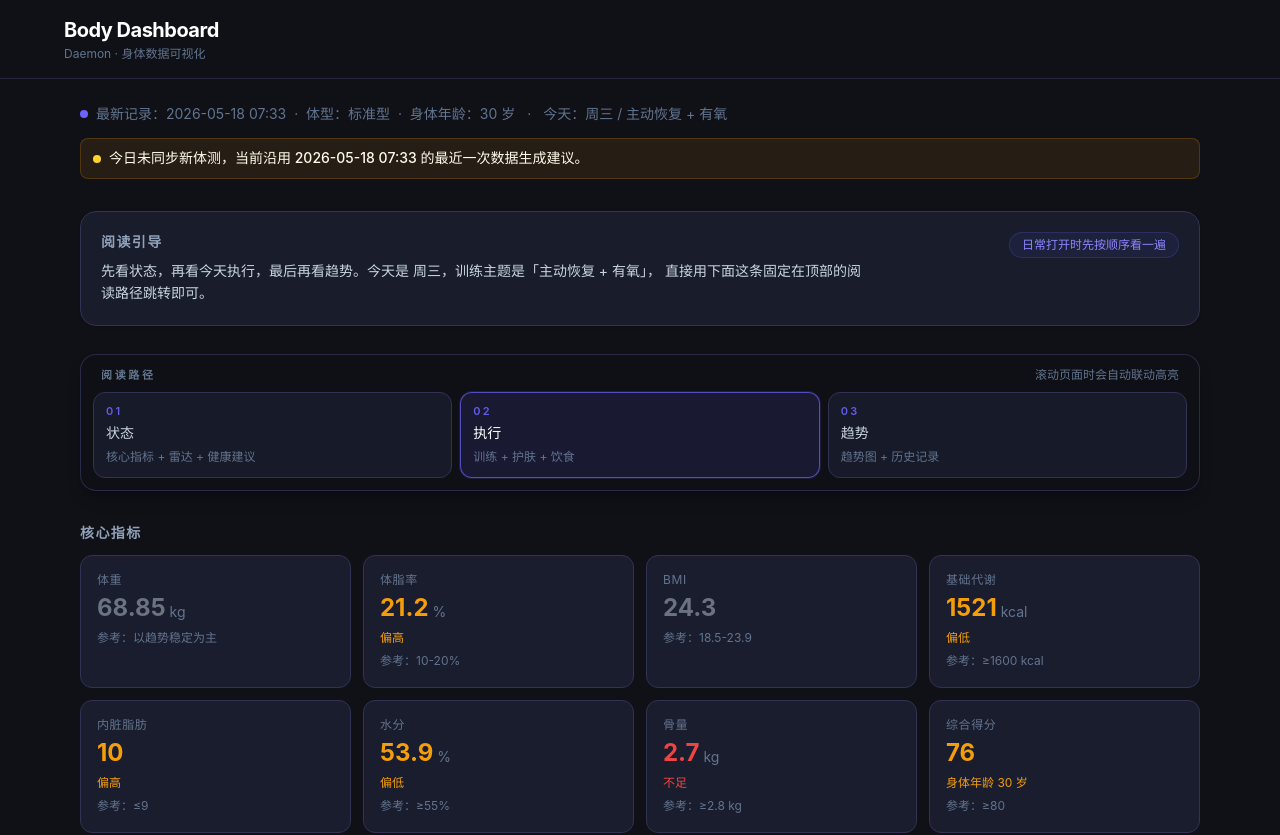
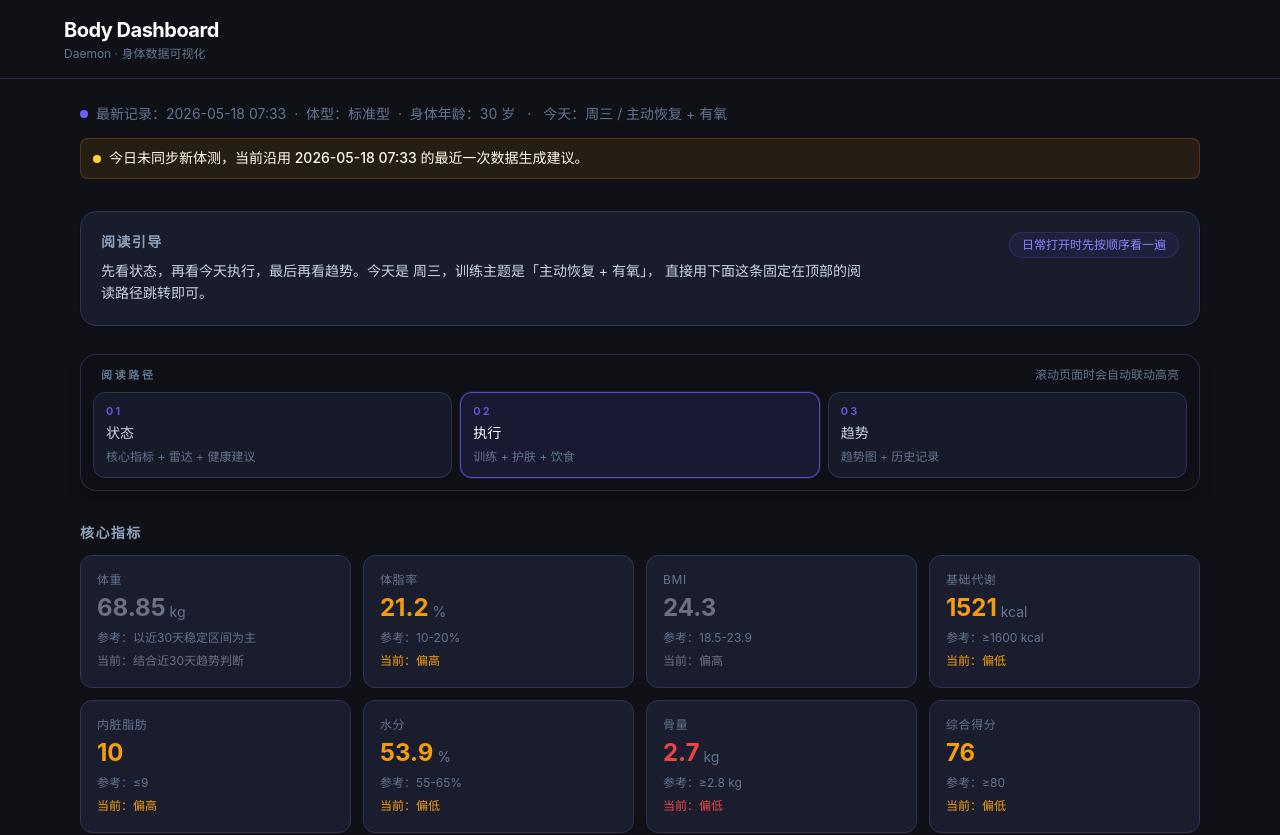
Before and after one commit to hc-xshh/body-dashboard, a React (Vite) app: page / in a window 1280 px wide. Shown: the top 835 px of the page. Built offline with nearby package versions, Linux system fonts and the light colour scheme.

Commit message:
Refine per-exercise rests and metric status copy

```diff
--- a/src/App.jsx
+++ b/src/App.jsx
@@ -66,12 +66,12 @@ const trendMetrics2 = [
 ]
 
 const metricReferenceMap = {
-  weight: '以趋势稳定为主',
+  weight: '以近30天稳定区间为主',
   bodyFat: '10-20%',
   bmi: '18.5-23.9',
   bmr: '≥1600 kcal',
   visceralFat: '≤9',
-  water: '≥55%',
+  water: '55-65%',
   bone: '≥2.8 kg',
   score: '≥80',
 }
@@ -163,14 +163,14 @@ export default function App() {
         <section id="story-status" className="scroll-mt-24">
           <h2 className="text-sm font-semibold text-slate-400 uppercase tracking-widest mb-3">核心指标</h2>
           <div className="grid grid-cols-2 sm:grid-cols-4 gap-3">
-            <MetricCard label="体重" value={latest.weight} unit="kg" status="na" reference={metricReferenceMap.weight} />
-            <MetricCard label="体脂率" value={latest.bodyFat} unit="%" status={getBodyFatStatus(latest.bodyFat)} sub={latest.bodyFat > 20 ? '偏高' : '正常'} reference={metricReferenceMap.bodyFat} />
-            <MetricCard label="BMI" value={latest.bmi} status="na" reference={metricReferenceMap.bmi} />
+            <MetricCard label="体重" value={latest.weight} unit="kg" status="na" sub="结合近30天趋势判断" reference={metricReferenceMap.weight} />
+            <MetricCard label="体脂率" value={latest.bodyFat} unit="%" status={getBodyFatStatus(latest.bodyFat)} sub={latest.bodyFat > 20 ? '偏高' : latest.bodyFat < 10 ? '偏低' : '正常'} reference={metricReferenceMap.bodyFat} />
+            <MetricCard label="BMI" value={latest.bmi} status="na" sub={latest.bmi > 23.9 ? '偏高' : latest.bmi < 18.5 ? '偏低' : '正常'} reference={metricReferenceMap.bmi} />
             <MetricCard label="基础代谢" value={latest.bmr} unit="kcal" status={getBMRStatus(latest.bmr)} sub={latest.bmr < 1550 ? '偏低' : '正常'} reference={metricReferenceMap.bmr} />
             <MetricCard label="内脏脂肪" value={latest.visceralFat} status={getVisceralFatStatus(latest.visceralFat)} sub={latest.visceralFat >= 10 ? '偏高' : '正常'} reference={metricReferenceMap.visceralFat} />
-            <MetricCard label="水分" value={latest.water} unit="%" status={getWaterStatus(latest.water)} sub={latest.water < 55 ? '偏低' : '正常'} reference={metricReferenceMap.water} />
-            <MetricCard label="骨量" value={latest.bone} unit="kg" status={getBoneStatus(latest.bone)} sub={latest.bone < 2.8 ? '不足' : '正常'} reference={metricReferenceMap.bone} />
-            <MetricCard label="综合得分" value={latest.score} status={getScoreStatus(latest.score)} sub={`身体年龄 ${latest.bodyAge ?? '—'} 岁`} reference={metricReferenceMap.score} />
+            <MetricCard label="水分" value={latest.water} unit="%" status={getWaterStatus(latest.water)} sub={latest.water < 55 ? '偏低' : latest.water > 65 ? '偏高' : '正常'} reference={metricReferenceMap.water} />
+            <MetricCard label="骨量" value={latest.bone} unit="kg" status={getBoneStatus(latest.bone)} sub={latest.bone < 2.8 ? '偏低' : '正常'} reference={metricReferenceMap.bone} />
+            <MetricCard label="综合得分" value={latest.score} status={getScoreStatus(latest.score)} sub={latest.score < 80 ? '偏低' : '正常'} reference={metricReferenceMap.score} />
           </div>
         </section>
 
@@ -199,7 +199,7 @@ export default function App() {
               reminders={[
                 '先完成今天卡片里的内容，再去看趋势图，不要反过来。',
                 '恢复日也算执行日，今天的目标是促进恢复，不是硬凑训练量。',
-                '力量训练模块按卡片里的组间休息执行，尽量不要边刷手机边把休息拖太长。',
+                '力量训练动作后面已标组间休息，尽量不要边刷手机边把休息拖太长。',
               ]}
               badge={trainingPlan.badge}
               accent="rose"
--- a/src/components/DailyPlanPanel.jsx
+++ b/src/components/DailyPlanPanel.jsx
@@ -37,14 +37,7 @@ export default function DailyPlanPanel({ title, subtitle, items = [], reminders
         {items.map((item, index) => (
           <div key={`${item.title}-${index}`} className="rounded-xl border border-dark-700 bg-dark-900/50 px-3.5 py-3 sm:px-4">
             <div className="mb-1.5 flex flex-col gap-2 sm:flex-row sm:items-start sm:justify-between sm:gap-3">
-              <div>
-                <div className="text-sm font-medium text-white">{item.title}</div>
-                {item.rest && (
-                  <div className="mt-1 inline-flex rounded-full border border-rose-500/20 bg-rose-500/10 px-2 py-0.5 text-[11px] text-rose-200">
-                    组间休息：{item.rest}
-                  </div>
-                )}
-              </div>
+              <div className="text-sm font-medium text-white">{item.title}</div>
               {item.time && <div className="text-xs text-slate-500 sm:whitespace-nowrap">{item.time}</div>}
             </div>
             {item.detail && <p className="text-sm leading-relaxed text-slate-300">{item.detail}</p>}
--- a/src/components/MetricCard.jsx
+++ b/src/components/MetricCard.jsx
@@ -11,8 +11,8 @@ export default function MetricCard({ label, value, unit, status, sub, reference
         </span>
         {unit && <span className="mb-0.5 text-xs text-slate-500 sm:text-sm">{unit}</span>}
       </div>
-      {sub && <span className="text-[11px] leading-relaxed sm:text-xs" style={{ color }}>{sub}</span>}
       {reference && <span className="text-[11px] leading-relaxed text-slate-500 sm:text-xs">参考：{reference}</span>}
+      {sub && <span className="text-[11px] leading-relaxed sm:text-xs" style={{ color }}>当前：{sub}</span>}
     </div>
   )
 }
--- a/src/data/dailyPlans.js
+++ b/src/data/dailyPlans.js
@@ -36,8 +36,8 @@ const trainingPlans = {
     subtitle: '胸 / 肩 / 三头 + 上腹直肌',
     items: [
       { title: '热身', time: '5-8 分钟', steps: ['肩部环绕 前后各10次', '手臂画圈 前后各10次', '弹力带肩外旋 2×15', '墙壁俯卧撑 2×10', '手腕环绕 各方向10次'] },
-      { title: '主训练', time: '约 25-35 分钟', rest: '60-90 秒', steps: ['俯卧撑（手放哑铃上）3×10-15', '哑铃推举（坐姿）3×12', '哑铃侧平举 3×15', '钻石俯卧撑 3×8-12', '俯身哑铃划船 3×12/臂'] },
-      { title: '腹肌', time: '训练后', rest: '45-60 秒', steps: ['哑铃卷腹 3×15'] },
+      { title: '主训练', time: '约 25-35 分钟', steps: ['俯卧撑（手放哑铃上）3×10-15，60-90秒', '哑铃推举（坐姿）3×12，60-90秒', '哑铃侧平举 3×15，45-60秒', '钻石俯卧撑 3×8-12，60-90秒', '俯身哑铃划船 3×12/臂，60-90秒'] },
+      { title: '腹肌', time: '训练后', steps: ['哑铃卷腹 3×15，45-60秒'] },
       { title: '拉伸', time: '5-10 分钟', steps: ['门框胸肌拉伸', '过头三头拉伸', '交叉肩后束拉伸', '婴儿式'] },
     ],
   },
@@ -47,8 +47,8 @@ const trainingPlans = {
     subtitle: '腿 / 臀 + 下腹直肌',
     items: [
       { title: '热身', time: '5-8 分钟', steps: ['原地高抬腿 30秒', '髋关节环绕 每侧10次', '徒手深蹲 2×10', '弓步转体 每侧8次', '臀桥 2×10', '单腿平衡 每侧20秒'] },
-      { title: '主训练', time: '约 30-40 分钟', rest: '75-90 秒', steps: ['高脚杯深蹲（壶铃）4×12', '保加利亚分腿蹲 3×10/腿', '箭步蹲（手持哑铃）3×8/腿', '罗马尼亚硬拉（哑铃）3×12', '壶铃摆荡 3×15-20', '平板支撑 3×45秒', '死虫式 3×10/侧'] },
-      { title: '腹肌', time: '训练后', rest: '45-60 秒', steps: ['反向卷腹 3×12'] },
+      { title: '主训练', time: '约 30-40 分钟', steps: ['高脚杯深蹲（壶铃）4×12，75-90秒', '保加利亚分腿蹲 3×10/腿，75-90秒', '箭步蹲（手持哑铃）3×8/腿，60-75秒', '罗马尼亚硬拉（哑铃）3×12，75-90秒', '壶铃摆荡 3×15-20，45-60秒', '平板支撑 3×45秒，45-60秒', '死虫式 3×10/侧，30-45秒'] },
+      { title: '腹肌', time: '训练后', steps: ['反向卷腹 3×12，45-60秒'] },
       { title: '拉伸', time: '5-10 分钟', steps: ['坐姿前屈', '鸽子式', '股四头肌拉伸', '青蛙趴'] },
     ],
   },
@@ -69,8 +69,8 @@ const trainingPlans = {
     subtitle: '背 / 二头 + 腹斜肌',
     items: [
       { title: '热身', time: '5-8 分钟', steps: ['肩部环绕 前后各10次', '弹力带肩外旋 2×15', '肩胛骨收缩（空手）2×15', '死虫式 1×10'] },
-      { title: '主训练', time: '约 25-35 分钟', rest: '60-90 秒', steps: ['俯身宽握哑铃划船 4×12', '单臂哑铃划船 3×12/臂', '双手哑铃俯身划船 3×15', '哑铃弯举 3×15', '锤式弯举 3×12'] },
-      { title: '腹肌', time: '训练后', rest: '45-60 秒', steps: ['俄罗斯转体（持哑铃）3×20'] },
+      { title: '主训练', time: '约 25-35 分钟', steps: ['俯身宽握哑铃划船 4×12，60-90秒', '单臂哑铃划船 3×12/臂，60-90秒', '双手哑铃俯身划船 3×15，60-75秒', '哑铃弯举 3×15，45-60秒', '锤式弯举 3×12，45-60秒'] },
+      { title: '腹肌', time: '训练后', steps: ['俄罗斯转体（持哑铃）3×20，45-60秒'] },
       { title: '拉伸', time: '5-10 分钟', steps: ['婴儿式', '二头肌拉伸（靠墙）', '抱膝滚动', '颈部侧屈拉伸'] },
     ],
   },
@@ -80,8 +80,8 @@ const trainingPlans = {
     subtitle: '肩部强化 + 腹肌全面刺激',
     items: [
       { title: '热身', time: '5-8 分钟', steps: ['肩部环绕 前后各15次', '手臂画圈 前后各10次', '弹力带肩外旋 2×15', '俯身Y字上举 2×15', '俯身W字收缩 2×15', '墙壁俯卧撑 2×10', '死虫式 1×10'] },
-      { title: '主训练', time: '约 20-30 分钟', rest: '60-75 秒', steps: ['阿诺德推举 3×12', '哑铃前平举 3×12', '俯身哑铃飞鸟 3×15'] },
-      { title: '腹肌专项', time: '15 分钟', rest: '45-60 秒', steps: ['卷腹 3×15', '反向卷腹 3×15', '俄罗斯转体 3×20', '侧平板支撑 3×30秒/侧', '平板支撑 2×60秒'] },
+      { title: '主训练', time: '约 20-30 分钟', steps: ['阿诺德推举 3×12，60-75秒', '哑铃前平举 3×12，45-60秒', '俯身哑铃飞鸟 3×15，45-60秒'] },
+      { title: '腹肌专项', time: '15 分钟', steps: ['卷腹 3×15，45-60秒', '反向卷腹 3×15，45-60秒', '俄罗斯转体 3×20，45-60秒', '侧平板支撑 3×30秒/侧，30-45秒', '平板支撑 2×60秒，45-60秒'] },
       { title: '拉伸', time: '5-10 分钟', steps: ['交叉肩后束拉伸', '过头三头拉伸', '颈部拉伸', '婴儿式'] },
     ],
   },
```
